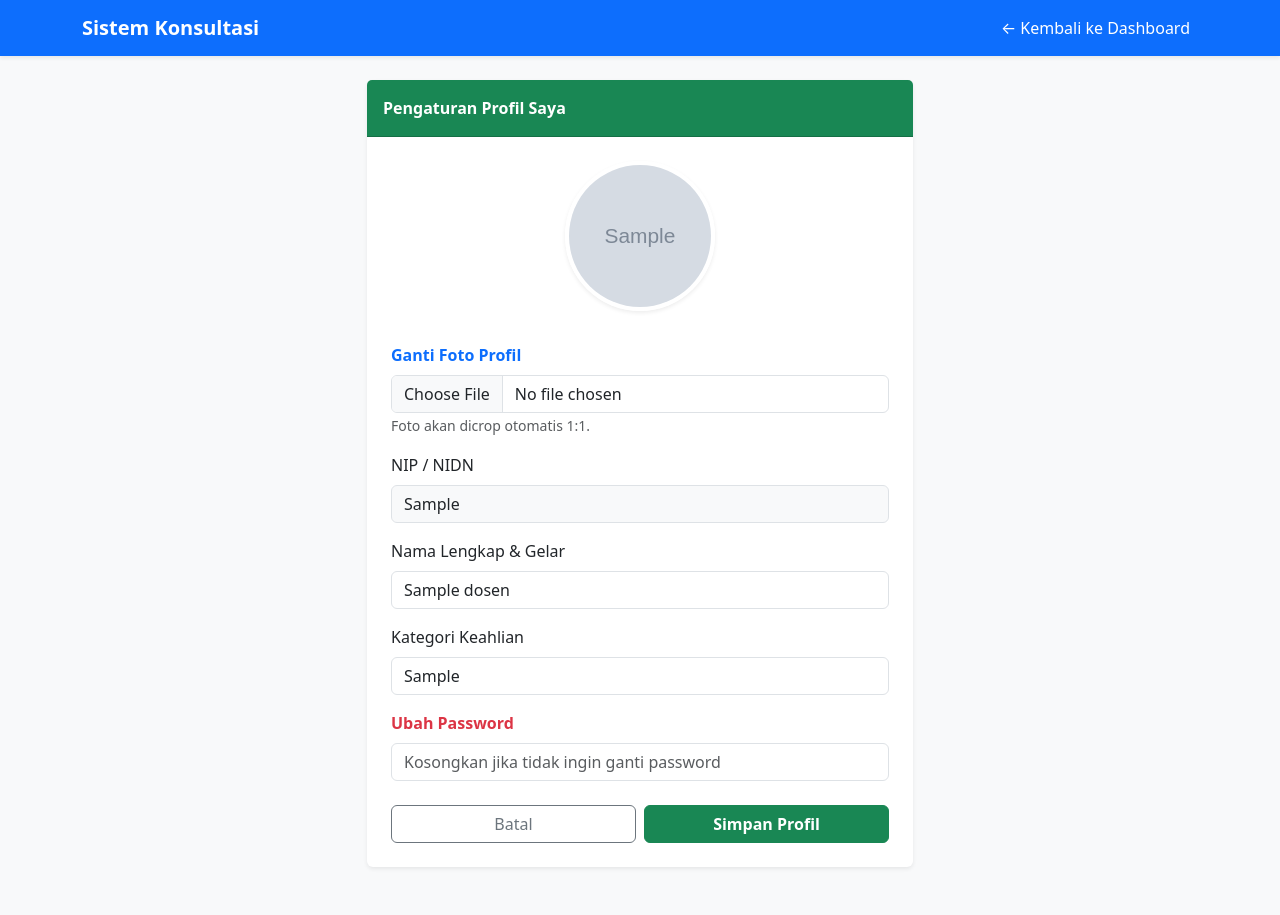
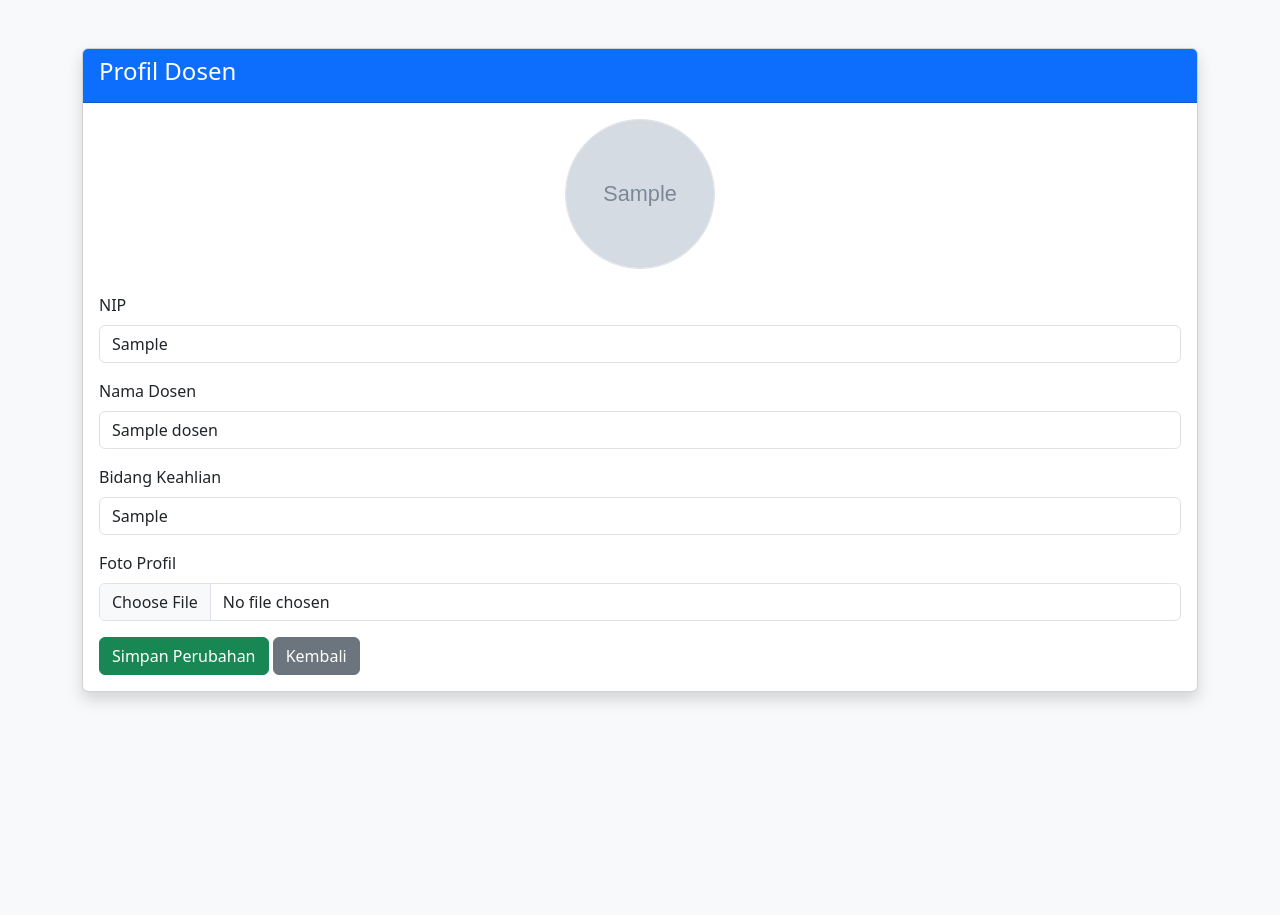
Before and after one commit to xinrilie/Consultation-system, a PHP site: page /profil_dosen.php in a window 1280 px wide. After the commit the page ends 703 px from the top, so only its background shows below. Run offline with PHP 8.4, Linux system fonts and the light colour scheme; the visitor is signed in with stand-in values (Sample User, id 1); tables that the repository leaves empty or names only in its code hold one stand-in row (values such as "Sample post"); grey boxes marked "Sample" are stand-in pictures; some libraries are stand-ins or nearby versions.

Commit message:
Update profil_dosen.php

```diff
--- a/jadwal_konsultasi/profil_dosen.php
+++ b/jadwal_konsultasi/profil_dosen.php
@@ -2,226 +2,231 @@
 session_start();
 require_once 'config/koneksi.php';
 
-// Proteksi: Hanya Dosen yang boleh masuk
-if (!isset($_SESSION['id_user']) || $_SESSION['role'] != 'dosen') {
-    header("Location: index.php");
+if (
+    !isset($_SESSION['id_dosen']) ||
+    $_SESSION['role'] != 'dosen'
+){
+    header("Location: dashboard.php");
     exit;
 }
 
-// AMBIL ID DARI SESSION (Sangat Aman), bukan dari URL
-$id_dosen = $_SESSION['id_user'];
+$id_dosen = $_SESSION['id_dosen'];
 
-$query_data = mysqli_query($koneksi, "SELECT * FROM dosen WHERE id_dosen = '$id_dosen'");
-$data_lama = mysqli_fetch_assoc($query_data);
+$query = mysqli_query(
+    $koneksi,
+    "SELECT * FROM dosen
+     WHERE id_dosen='$id_dosen'"
+);
 
-$pesan_error = "";
-$pesan_sukses = "";
+$dosen = mysqli_fetch_assoc($query);
 
-if (isset($_POST['update'])) {
-    $nip = mysqli_real_escape_string($koneksi, trim($_POST['nip']));
-    $nama_dosen = mysqli_real_escape_string($koneksi, trim($_POST['nama_dosen']));
-    $kategori = mysqli_real_escape_string($koneksi, trim($_POST['kategori_keahlian']));
-    $password_input = trim($_POST['password']);
+// Proses update
+if(isset($_POST['simpan']))
+{
+    $nip = mysqli_real_escape_string($koneksi, $_POST['nip']);
+    $nama = mysqli_real_escape_string($koneksi, $_POST['nama_dosen']);
+    $keahlian = mysqli_real_escape_string($koneksi, $_POST['kategori_keahlian']);
 
-    $query_update = "UPDATE dosen SET nip='$nip', nama_dosen='$nama_dosen', kategori_keahlian='$kategori' ";
+    // Jika upload foto baru
+    if($_FILES['foto']['name'] != '')
+    {
+        $namaFile = uniqid() . "_" . $_FILES['foto']['name'];
+        $tmp = $_FILES['foto']['tmp_name'];
 
-    // Jika ganti password
-    if (!empty($password_input)) {
-        $password_hash = md5($password_input);
-        $query_update .= ", password='$password_hash' ";
+        move_uploaded_file(
+            $tmp,
+            "uploads/" . $namaFile
+        );
+
+        mysqli_query(
+            $koneksi,
+            "UPDATE dosen SET
+            nama_dosen='$nama',
+            kategori_keahlian='$keahlian',
+            foto='$namaFile'
+            WHERE id_dosen='$id_dosen'"
+        );
+    }
+    else
+    {
+        mysqli_query(
+            $koneksi,
+            "UPDATE dosen SET
+            nama_dosen='$nama',
+            kategori_keahlian='$keahlian'
+            WHERE id_dosen='$id_dosen'"
+        );
     }
 
-    // PROSES FOTO (CROP ATAU UPLOAD BIASA)
-    $nama_file_foto = $data_lama['foto'];
+   $update = mysqli_query(
+    $koneksi,
+    "UPDATE dosen SET
+    nip='$nip',
+    nama_dosen='$nama',
+    kategori_keahlian='$keahlian'
+    WHERE id_dosen='$id_dosen'"
+);
 
-    if (!empty($_POST['cropped_foto'])) {
-        $image_parts = explode(";base64,", $_POST['cropped_foto']);
-        if (count($image_parts) == 2) {
-            $image_base64 = base64_decode($image_parts[1]);
-            $nama_file_foto = uniqid() . '.png';
-            $lokasi_simpan = 'uploads/' . $nama_file_foto;
+if($update)
+{
+    $_SESSION['profil_updated'] = true;
 
-            if ($data_lama['foto'] != 'default.png' && file_exists('uploads/' . $data_lama['foto'])) {
-                unlink('uploads/' . $data_lama['foto']);
-            }
-            file_put_contents($lokasi_simpan, $image_base64);
-            $query_update .= ", foto='$nama_file_foto' ";
-        }
-    } elseif (isset($_FILES['foto']) && $_FILES['foto']['error'] === UPLOAD_ERR_OK) {
-        $file_tmp = $_FILES['foto']['tmp_name'];
-        $file_name = $_FILES['foto']['name'];
-        $file_ext = strtolower(pathinfo($file_name, PATHINFO_EXTENSION));
-        $ekstensi_diizinkan = array('jpg', 'jpeg', 'png');
-
-        if (in_array($file_ext, $ekstensi_diizinkan)) {
-            $nama_file_foto = uniqid() . '.' . $file_ext;
-            $lokasi_simpan = 'uploads/' . $nama_file_foto;
-
-            if (move_uploaded_file($file_tmp, $lokasi_simpan)) {
-                if ($data_lama['foto'] != 'default.png' && file_exists('uploads/' . $data_lama['foto'])) {
-                    unlink('uploads/' . $data_lama['foto']);
-                }
-                $query_update .= ", foto='$nama_file_foto' ";
-            }
-        } else {
-            $pesan_error = "Hanya file JPG, JPEG, dan PNG yang diizinkan!";
-        }
-    }
-
-    $query_update .= " WHERE id_dosen='$id_dosen'";
-
-    if ($pesan_error == "") {
-        if (mysqli_query($koneksi, $query_update)) {
-            // Update nama di session jika nama diubah
-            $_SESSION['nama'] = $nama_dosen;
-
-            echo "<script src='https://cdn.jsdelivr.net/npm/sweetalert2@11'></script>";
-            echo "<script>
-                document.addEventListener('DOMContentLoaded', function() {
-                    Swal.fire({ icon: 'success', title: 'Berhasil!', text: 'Profil Anda berhasil diperbarui.', showConfirmButton: false, timer: 1500 }).then(() => {
-                        window.location.href = 'dashboard.php';
-                    });
-                });
-            </script>";
+    header("Location: profil_dosen.php");
     exit;
-        } else {
-            $pesan_error = "Gagal mengupdate data: " . mysqli_error($koneksi);
-        }
 }
 }
 ?>
 
 <!DOCTYPE html>
-<html lang="id">
+<html>
 <head>
-    <meta charset="UTF-8">
-    <meta name="viewport" content="width=device-width, initial-scale=1.0">
-    <title>Edit Profil Dosen</title>
-    <link href="https://cdn.jsdelivr.net/npm/bootstrap@5.3.0/dist/css/bootstrap.min.css" rel="stylesheet">
-    <link href="https://cdnjs.cloudflare.com/ajax/libs/cropperjs/1.5.13/cropper.min.css" rel="stylesheet">
-    <style>
-        .foto-preview { width: 150px; height: 150px; object-fit: cover; border-radius: 50%; border: 4px solid #fff; box-shadow: 0 0.125rem 0.25rem rgba(0,0,0,.075); }
-        .img-container { max-height: 400px; display: flex; justify-content: center; background: #eee; }
-        .img-container img { max-width: 100%; }
-    </style>
+    <title>Profil Dosen</title>
+
+    <link href="https://cdn.jsdelivr.net/npm/bootstrap@5.3.3/dist/css/bootstrap.min.css"
+          rel="stylesheet">
 </head>
 <body class="bg-light">
 
-<nav class="navbar navbar-expand-lg navbar-dark bg-primary shadow-sm mb-4">
-    <div class="container">
-        <a class="navbar-brand fw-bold" href="dashboard.php">Sistem Konsultasi</a>
-        <div class="navbar-nav ms-auto">
-            <a class="nav-link text-white" href="dashboard.php">&larr; Kembali ke Dashboard</a>
+<div class="container mt-5">
+
+    <div class="card shadow">
+
+        <div class="card-header bg-primary text-white">
+            <h4>Profil Dosen</h4>
         </div>
+
+        <div class="card-body">
+
+            <div class="text-center mb-4">
+
+                <?php if(!empty($dosen['foto'])) : ?>
+
+                    <img
+                        src="uploads/<?php echo $dosen['foto']; ?>"
+                        width="150"
+                        height="150"
+                        class="rounded-circle border">
+
+                <?php else : ?>
+
+                    <img
+                        src="https://via.placeholder.com/150"
+                        width="150"
+                        height="150"
+                        class="rounded-circle border">
+
+                <?php endif; ?>
+
             </div>
-</nav>
 
-<div class="container pb-5">
-    <div class="row justify-content-center">
-        <div class="col-md-6">
-            <div class="card shadow-sm border-0">
-                <div class="card-header bg-success text-white fw-bold py-3">Pengaturan Profil Saya</div>
-                <div class="card-body p-4">
-                    <form action="" method="POST" enctype="multipart/form-data">
-                        <div class="text-center mb-4">
-                            <img src="uploads/<?= (!empty($data_lama['foto'])) ? $data_lama['foto'] : 'default.png'; ?>" class="foto-preview mb-2" id="previewFoto">
+            <form method="POST"
+                  enctype="multipart/form-data">
+
+                <div class="mb-3">
+                    <label class="form-label">
+                        NIP
+                    </label>
+
+                    <input
+                        type="text"
+                        name="nip"
+                        class="form-control"
+                        value="<?php echo $dosen['nip']; ?>"
+                        required>
                 </div>
 
                 <div class="mb-3">
-                            <label class="form-label text-primary fw-bold">Ganti Foto Profil</label>
-                            <input type="file" id="inputFoto" class="form-control" accept="image/png, image/jpeg, image/jpg">
-                            <input type="hidden" name="cropped_foto" id="croppedFotoInput">
-                            <small class="text-muted">Foto akan dicrop otomatis 1:1.</small>
+                    <label class="form-label">
+                        Nama Dosen
+                    </label>
+
+                    <input
+                        type="text"
+                        name="nama_dosen"
+                        class="form-control"
+                        value="<?php echo $dosen['nama_dosen']; ?>"
+                        required>
                 </div>
 
                 <div class="mb-3">
-                            <label class="form-label">NIP / NIDN</label>
-                            <input type="text" name="nip" class="form-control bg-light" value="<?= $data_lama['nip']; ?>" readonly>
-                        </div>
-                        <div class="mb-3">
-                            <label class="form-label">Nama Lengkap & Gelar</label>
-                            <input type="text" name="nama_dosen" class="form-control" value="<?= $data_lama['nama_dosen']; ?>" required>
-                        </div>
-                        <div class="mb-3">
-                            <label class="form-label">Kategori Keahlian</label>
-                            <input type="text" name="kategori_keahlian" class="form-control" value="<?= $data_lama['kategori_keahlian']; ?>" required>
-                        </div>
-                        <div class="mb-4">
-                            <label class="form-label text-danger fw-bold">Ubah Password</label>
-                            <input type="password" name="password" class="form-control" placeholder="Kosongkan jika tidak ingin ganti password">
+                    <label class="form-label">
+                        Bidang Keahlian
+                    </label>
+
+                    <input
+                        type="text"
+                        name="kategori_keahlian"
+                        class="form-control"
+                        value="<?php echo $dosen['kategori_keahlian']; ?>"
+                        required>
                 </div>
 
-                        <div class="d-flex justify-content-between gap-2">
-                            <a href="dashboard.php" class="btn btn-outline-secondary w-100">Batal</a>
-                            <button type="submit" name="update" class="btn btn-success w-100 fw-bold">Simpan Profil</button>
-                        </div>
-                    </form>
-                </div>
-            </div>
-        </div>
-    </div>
+                <div class="mb-3">
+                    <label class="form-label">
+                        Foto Profil
+                    </label>
+
+                    <input
+                        type="file"
+                        name="foto"
+                        class="form-control">
                 </div>
 
-<div class="modal fade" id="cropModal" tabindex="-1" data-bs-backdrop="static" aria-hidden="true">
-    <div class="modal-dialog modal-dialog-centered">
-        <div class="modal-content">
-            <div class="modal-header bg-primary text-white">
-                <h5 class="modal-title">Sesuaikan Foto</h5>
-            </div>
-            <div class="modal-body p-0">
-                <div class="img-container"><img id="imageToCrop"></div>
-            </div>
-            <div class="modal-footer">
-                <button type="button" class="btn btn-secondary" data-bs-dismiss="modal">Batal</button>
-                <button type="button" class="btn btn-success fw-bold" id="btnCrop">Terapkan Foto</button>
-            </div>
-        </div>
-    </div>
+                <button
+                    type="submit"
+                    name="simpan"
+                    class="btn btn-success">
+
+                    Simpan Perubahan
+
+                </button>
+
+                <a href="dashboard.php"
+                   class="btn btn-secondary">
+
+                    Kembali
+
+                </a>
+
+            </form>
+
         </div>
 
-<script src="https://cdn.jsdelivr.net/npm/bootstrap@5.3.0/dist/js/bootstrap.bundle.min.js"></script>
+    </div>
+
+</div>
 <script src="https://cdn.jsdelivr.net/npm/sweetalert2@11"></script>
-<script src="https://cdnjs.cloudflare.com/ajax/libs/cropperjs/1.5.13/cropper.min.js"></script>
+<?php if(isset($_SESSION['profil_updated'])): ?>
 
 <script>
-    <?php if($pesan_error != ""): ?>
-        Swal.fire({ icon: 'error', title: 'Gagal!', text: '<?= $pesan_error; ?>' });
-    <?php endif; ?>
 
-    let cropper;
-    const inputFoto = document.getElementById('inputFoto');
-    const imageToCrop = document.getElementById('imageToCrop');
-    const cropModalElement = document.getElementById('cropModal');
-    const cropModal = new bootstrap.Modal(cropModalElement);
-    const croppedInput = document.getElementById('croppedFotoInput');
-    const preview = document.getElementById('previewFoto');
+document.addEventListener('DOMContentLoaded', function(){
 
-    inputFoto.addEventListener('change', (e) => {
-        const files = e.target.files;
-        if (files && files.length > 0) {
-            const reader = new FileReader();
-            reader.onload = (event) => {
-                imageToCrop.src = event.target.result;
-                cropModal.show();
-            };
-            reader.readAsDataURL(files[0]);
-        }
+    Swal.fire({
+
+        toast: true,
+
+        position: 'top-end',
+
+        icon: 'success',
+
+        title: 'Profil berhasil diperbarui',
+
+        showConfirmButton: false,
+
+        timer: 3000,
+
+        timerProgressBar: true
+
     });
 
-    cropModalElement.addEventListener('shown.bs.modal', () => {
-        cropper = new Cropper(imageToCrop, { aspectRatio: 1, viewMode: 1 });
 });
 
-    cropModalElement.addEventListener('hidden.bs.modal', () => {
-        if(cropper) { cropper.destroy(); }
-    });
+</script>
 
-    document.getElementById('btnCrop').addEventListener('click', () => {
-        const canvas = cropper.getCroppedCanvas({ width: 400, height: 400 });
-        croppedInput.value = canvas.toDataURL('image/png');
-        preview.src = canvas.toDataURL('image/png');
-        cropModal.hide();
-    });
-</script>
+<?php
+unset($_SESSION['profil_updated']);
+endif;
+?>
 </body>
 </html>
```
Lines whose indentation alone changed are shown as unchanged.
